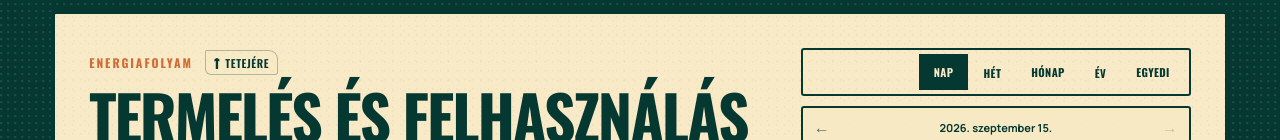
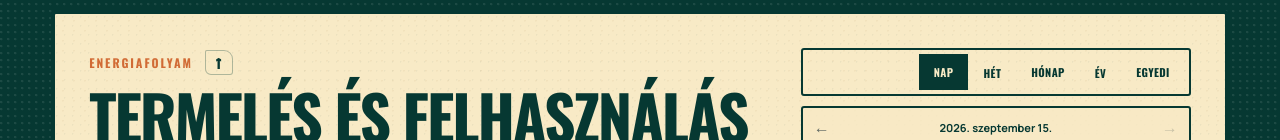
Before and after one commit to pisipite/pasztra-tech, a React (Vite) app: page / in a window 1280 px wide. Shown: the part 641-781 px from the top of the page. Built offline with nearby package versions, Linux system fonts and the light colour scheme.

Commit message:
Fix compact back-to-top buttons

```diff
--- a/src/components/BackToTop.tsx
+++ b/src/components/BackToTop.tsx
@@ -1,3 +1,5 @@
 export function BackToTop() {
-  return <a className="back-to-top" href="#oldal-teteje" aria-label="Vissza az oldal tetejére"><span aria-hidden="true">↑</span>Tetejére</a>;
+  const scrollToTop = () => window.scrollTo({ top: 0, behavior: "smooth" });
+
+  return <button className="back-to-top" type="button" onClick={scrollToTop} aria-label="Vissza az oldal tetejére" title="Vissza az oldal tetejére"><span aria-hidden="true">↑</span></button>;
 }
--- a/src/styles.css
+++ b/src/styles.css
@@ -27,14 +27,17 @@ html { scroll-behavior: smooth; }
 .section-kicker .eyebrow { margin: 0; }
 .back-to-top {
   display: inline-flex;
+  width: 28px;
   min-height: 25px;
   align-items: center;
+  justify-content: center;
   gap: 5px;
-  padding: 3px 8px;
+  padding: 3px;
   border: 1px solid rgba(7,63,57,.3);
   border-radius: 2px 9px 3px 6px;
   color: var(--poster-deep);
   background: rgba(248,234,198,.38);
+  cursor: pointer;
   font: 600 11px "Oswald", Impact, sans-serif;
   letter-spacing: .055em;
   text-decoration: none;
```
